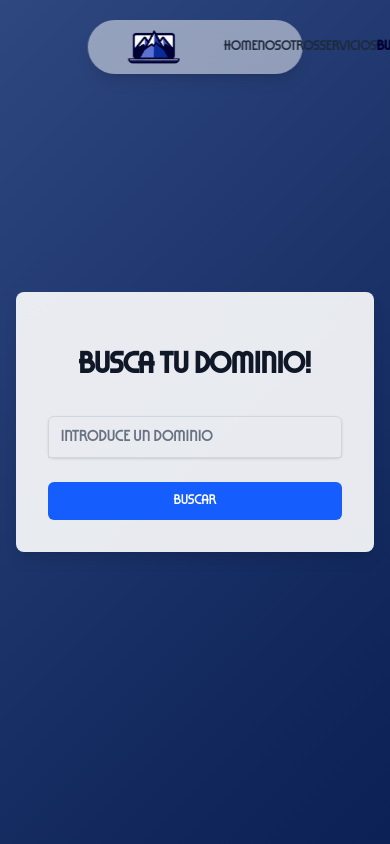
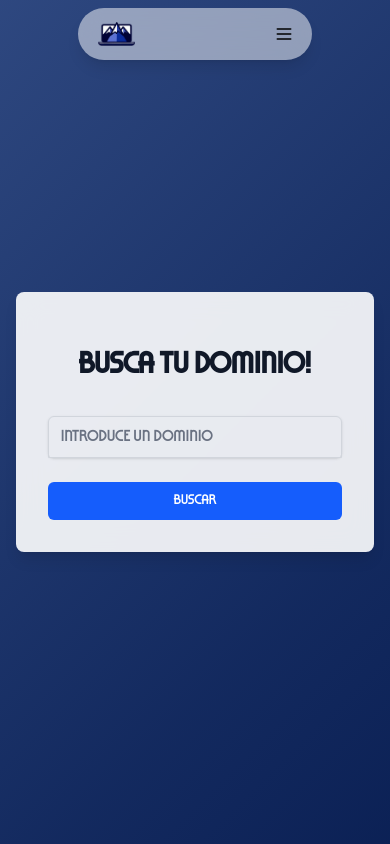
Before and after one commit to JuanParrado19/ParamoPrograming, a React (Vite) app: page /Busqueda in a window 390 px wide. Shown: the top 844 px of the page. Built offline with nearby package versions, Linux system fonts and the light colour scheme.

Commit message:
Configuración responsive del NavBar (#19)

```diff
--- a/src/components/NavBar.jsx
+++ b/src/components/NavBar.jsx
@@ -1,16 +1,109 @@
-import React from "react";
-import { Link, NavLink } from "react-router-dom";
+import { useState, useEffect } from "react";
+import { Link, NavLink, useLocation } from "react-router-dom";
 
 const NavBar = () => {
+  const [isOpen, setIsOpen] = useState(false);
+  const location = useLocation();
+
+  useEffect(() => {
+    setIsOpen(false);
+  }, []);
+
   return (
-    <nav className="fixed top-5 left-1/2 transform -translate-x-1/2 bg-white/50 backdrop-blur-md shadow-lg rounded-full px-3 py-2.5 z-50 w-[55%] flex items-center">
+    <nav className="fixed top-2 xl:top-2 left-1/2 transform -translate-x-1/2 bg-white/50 backdrop-blur-md shadow-lg rounded-full px-3 py-2.5 xl:py-2.5 z-50 w-[60%] xl:w-[60%] flex items-center">
       {/* Logo */}
-      <Link to="/" className="flex-shrink-0 ml-7 mr-2">
-        <img src="src/assets/Logo.png" className="h-8.5 w-auto" alt="Logo" />
+      <Link to="/" className="flex items-center ml-2 xl:ml-7 mr-2">
+        <img
+          src="src/assets/Logo.png"
+          className="h-6 xl:h-8 w-auto"
+          alt="Logo"
+        />
       </Link>
 
-      {/* Menú de navegación */}
-      <ul className="flex flex-1 justify-between text-sm text-gray-800 mx-9">
+      {/* Hamburger menu for mobile and tablet */}
+      <div className="xl:hidden ml-auto flex items-center">
+        <button
+          onClick={() => setIsOpen(!isOpen)}
+          className="p-1.5 rounded-md hover:bg-gray-200 transition"
+          aria-label="Toggle menu"
+        >
+          <svg
+            className="w-5 h-5"
+            fill="none"
+            stroke="currentColor"
+            viewBox="0 0 24 24"
+            xmlns="http://www.w3.org/2000/svg"
+          >
+            <path
+              strokeLinecap="round"
+              strokeLinejoin="round"
+              strokeWidth={2}
+              d="M4 6h16M4 12h16M4 18h16"
+            />
+          </svg>
+        </button>
+
+        {/* Dropdown menu for mobile and tablet */}
+        {isOpen && (
+          <div className="absolute top-full right-0 mt-2 py-1 bg-white rounded-2xl shadow-xl z-20 w-[100%] xl:w-[100%]">
+            <NavLink
+              to="/"
+              onClick={() => setIsOpen(false)}
+              className={({ isActive }) =>
+                `block px-4 py-1.5 text-[17px] ${
+                  isActive
+                    ? "text-paramo-300 font-semibold bg-gray-100 rounded-full"
+                    : "text-gray-700 hover:bg-gray-100 hover:rounded-full"
+                }`
+              }
+            >
+              Home
+            </NavLink>
+            <NavLink
+              to="/Nosotros"
+              onClick={() => setIsOpen(false)}
+              className={({ isActive }) =>
+                `block px-4 py-1.5 text-[17px] ${
+                  isActive
+                    ? "text-paramo-300 font-semibold bg-gray-100 rounded-full"
+                    : "text-gray-700 hover:bg-gray-100 hover:rounded-full"
+                }`
+              }
+            >
+              Nosotros
+            </NavLink>
+            <NavLink
+              to="/Servicios"
+              onClick={() => setIsOpen(false)}
+              className={({ isActive }) =>
+                `block px-4 py-1.5 text-[17px] ${
+                  isActive
+                    ? "text-paramo-300 font-semibold bg-gray-100 rounded-full"
+                    : "text-gray-700 hover:bg-gray-100 hover:rounded-full"
+                }`
+              }
+            >
+              Servicios
+            </NavLink>
+            <NavLink
+              to="/Busqueda"
+              onClick={() => setIsOpen(false)}
+              className={({ isActive }) =>
+                `block px-4 py-1.5 text-[17px] ${
+                  isActive
+                    ? "text-paramo-100 font-semibold bg-gray-100 rounded-full"
+                    : "text-gray-700 hover:bg-gray-100 hover:rounded-full"
+                }`
+              }
+            >
+              Busqueda
+            </NavLink>
+          </div>
+        )}
+      </div>
+
+      {/* Navigation menu for desktop */}
+      <ul className="hidden xl:flex flex-1 justify-between text-sm text-gray-800 mx-9">
         <li>
           <NavLink
             to="/"
```
